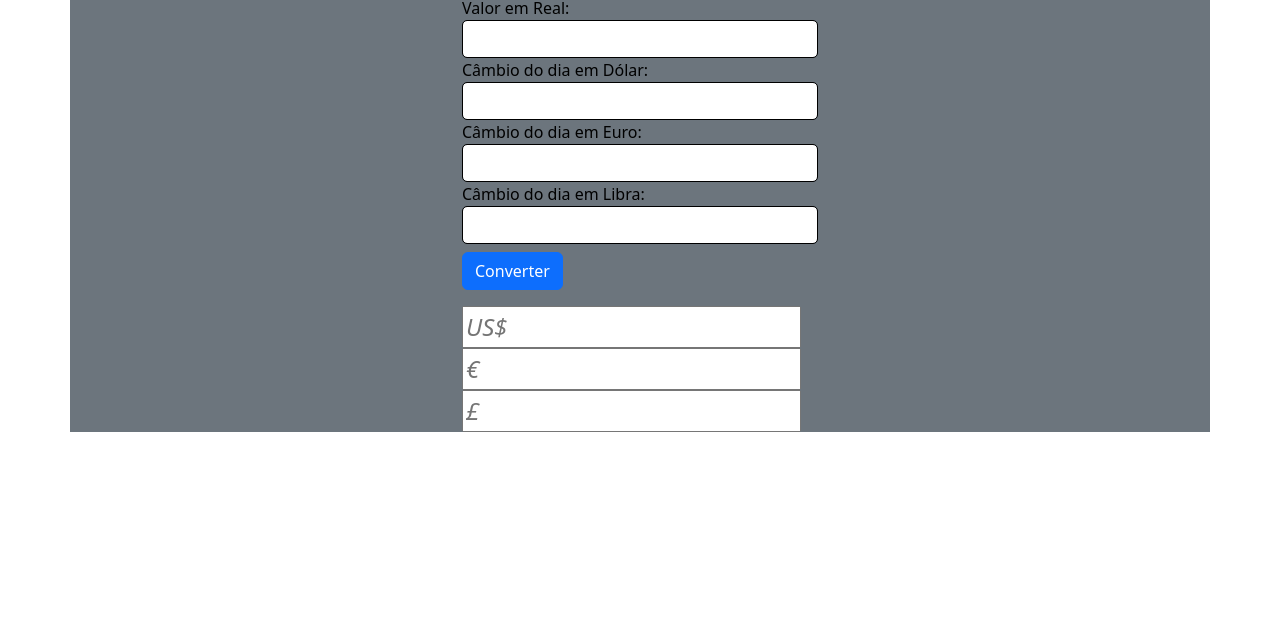
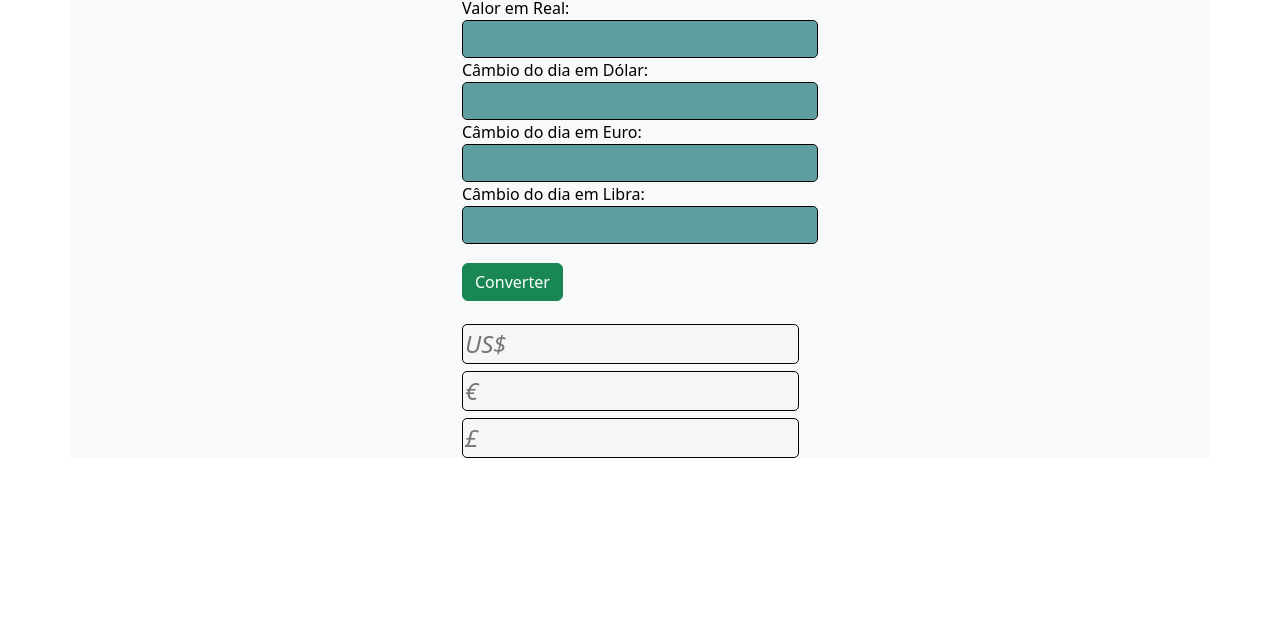
Before and after one commit to Emilio-Bueno/Prova-Pratica, a plain HTML site: page index.html in a window 1280 px wide. Shown: the part 156-800 px from the top of the page. Drawn offline with nearby package versions, Linux system fonts and the light colour scheme.

Commit message:
Ultimo Commit

```diff
--- a/index.html
+++ b/index.html
@@ -7,39 +7,39 @@
 <link href="https://cdn.jsdelivr.net/npm/bootstrap@5.3.0-alpha1/dist/css/bootstrap.min.css" rel="stylesheet" integrity="sha384-GLhlTQ8iRABdZLl6O3oVMWSktQOp6b7In1Zl3/Jr59b6EGGoI1aFkw7cmDA6j6gD" crossorigin="anonymous">
 <script src="https://cdn.jsdelivr.net/npm/bootstrap@5.3.0-alpha2/dist/js/bootstrap.bundle.min.js" integrity="sha384-qKXV1j0HvMUeCBQ+QVp7JcfGl760yU08IQ+GpUo5hlbpg51QRiuqHAJz8+BrxE/N" crossorigin="anonymous"></script>
 </head>
-<div class="container mt-5 bg-secondary">
+<div class="container mt-5 bg-light">
     <div class="row">
         <div class="col-4">
         </div>
  <div class="col-4">
-    <h1 style= color:white; >Conversor de Moeda</h1>
+    <h1 style= color:coral; >Conversor de Moeda</h1>
     <form>
       <div class="form-group">
         <label style=color:black; for="valor">Valor em Real:</label>
-        <input style ="border:1px solid black; border-radius: 5px"; type="text" class="form-control" id="real">
+        <input style ="color: azure; background-color:cadetblue; border:1px solid black; border-radius: 5px"; type="text" class="form-control" id="real">
       </div>
       <div class="form-group">
         <label style=color:black; for="dolar">Câmbio do dia em Dólar:</label>
-        <input style ="border:1px solid black; border-radius: 5px"; type="text" class="form-control" id="dolar">
+        <input style ="color: azure; background-color:cadetblue; border:1px solid black; border-radius: 5px"; type="text" class="form-control" id="dolar">
       </div>
       <div class="form-group">
         <div class="form-group">
             <label style=color:black; for="euro">Câmbio do dia em Euro:</label>
-            <input style ="border:1px solid black; border-radius: 5px"; type="text" class="form-control" id="euro">
+            <input style ="color: azure; background-color:cadetblue; border:1px solid black; border-radius: 5px"; type="text" class="form-control" id="euro">
           </div>
           <div class="form-group">
         <label style=color:black; for="libra">Câmbio do dia em Libra:</label>
-        <input style ="border:1px solid black; border-radius: 5px"; type="text" class="form-control" id="libra">
+        <input style ="color: azure; background-color:cadetblue; border:1px solid black; border-radius: 5px"; type="text" class="form-control" id="libra">
       </div>
       <div class="div mt-2">
-        <button class="btn btn-primary" type="button" id="Converter" onclick="Conversor()">Converter</button>
+        <button class="btn btn-success" type="button" id="Converter" style="margin-top: 3%" onclick="Conversor()">Converter</button>
       </div>
     </form>
     <div class="mt-3">
-        <input style="color:black;font-size: x-large; font-style:oblique; "placeholder="US$" id = "resultadodolar" type="text"></input>
-        <input style="color:black;font-size: x-large; font-style:oblique;  "placeholder="€" id = "resultadoeuro" type="text"></input>
-        <input style="color:black;font-size: x-large; font-style:oblique;   "placeholder="£" id = "resultadolibra" type="text"></input>
-
+        <input style="color:black;font-size: x-large; font-style:oblique;border-radius: 5px;margin-top: 2%; border:1px solid black;"placeholder="US$" id = "resultadodolar"type="text"
+        disabled></input>
+        <input style="color:black;font-size: x-large; font-style:oblique; border-radius: 5px;margin-top: 2%; border:1px solid black; "placeholder="€" id = "resultadoeuro" type="text" disabled></input>
+        <input style="color:black;font-size: x-large; font-style:oblique; border-radius: 5px; margin-top: 2%;; border:1px solid black; "placeholder="£" id = "resultadolibra" type="text" disabled></input>
 
     </div>
         </div>
@@ -56,14 +56,12 @@
         var libra = parseFloat(document.getElementById("libra").value);
         var euro = parseFloat(document.getElementById("euro").value);
         var resultado = document.getElementById("resultado");
-        var dolarconvertido = real * dolar
-        var libraconvertido = real * libra
-        var euroconvertido = real * euro
+        var dolarconvertido = real / dolar
+        var libraconvertido = real / libra
+        var euroconvertido = real / euro
         document.getElementById("resultadodolar").value = dolarconvertido.toFixed(2);
         document.getElementById("resultadoeuro").value = euroconvertido.toFixed(2);
         document.getElementById("resultadolibra").value = libraconvertido.toFixed(2);
-
-
     }
 </script>
 </html>
```
